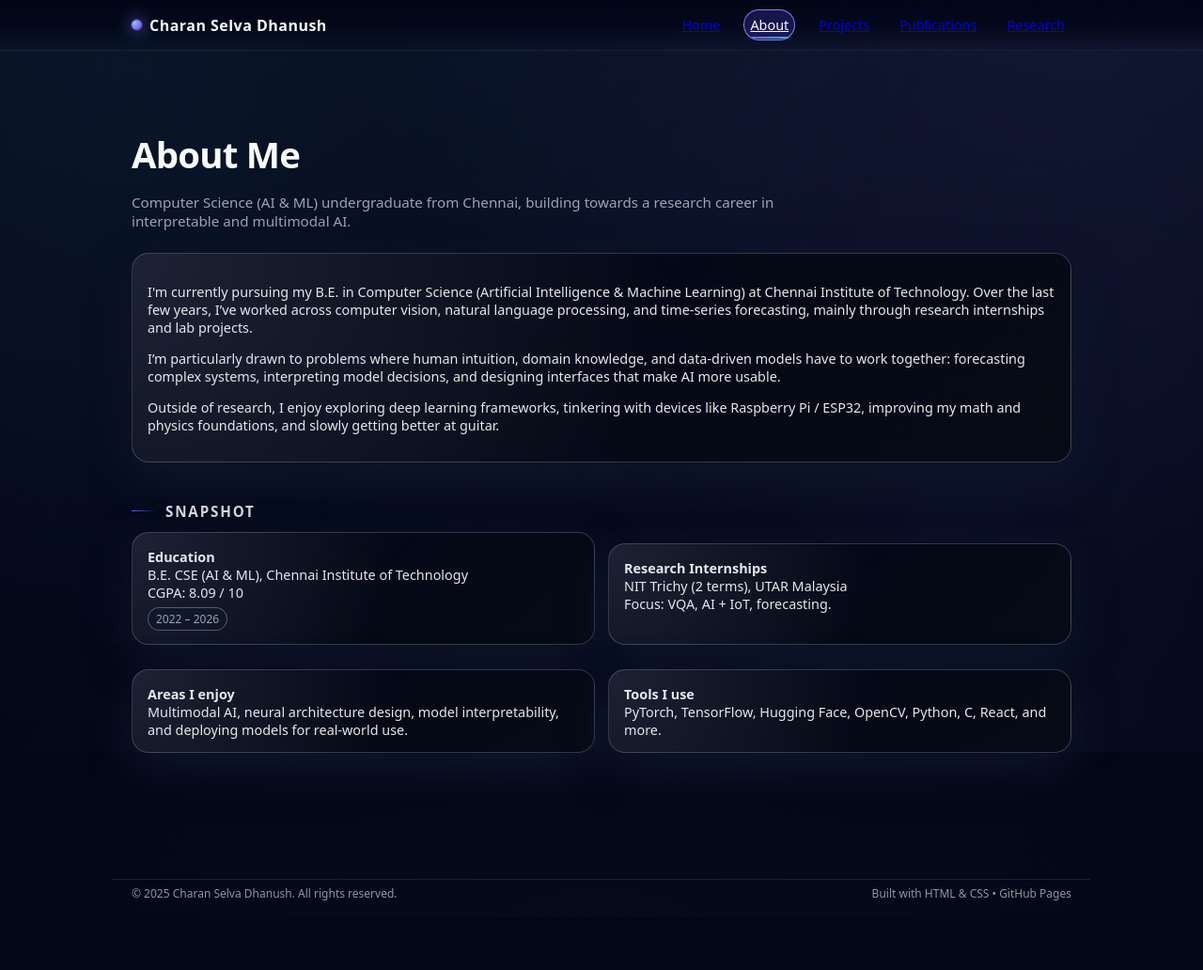
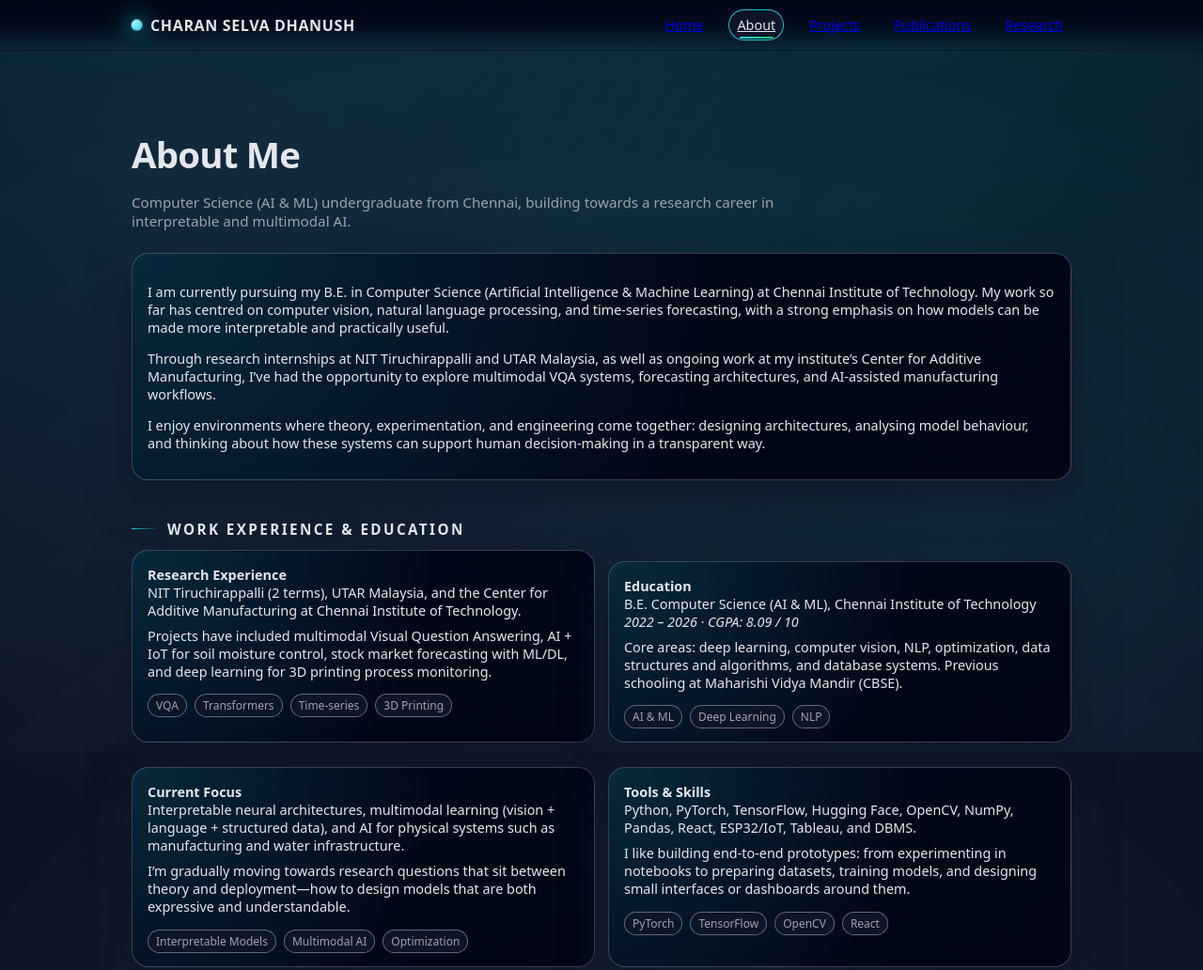
Before and after one commit to CharanR04/CharanR04, a plain HTML site: page about.html in a window 1280 px wide. Shown: the top 1032 px of the page at 94% size. Before the commit the page ends 977 px from the top, so only its background shows below. Drawn offline with Linux system fonts and the light colour scheme.

Commit message:
Warm and Clean

```diff
--- a/about.html
+++ b/about.html
@@ -27,54 +27,104 @@
     <section class="section">
       <h1 class="page-title">About Me</h1>
       <p class="page-subtitle">
-        Computer Science (AI &amp; ML) undergraduate from Chennai, building towards a
-        research career in interpretable and multimodal AI.
+        Computer Science (AI &amp; ML) undergraduate from Chennai, building towards a research
+        career in interpretable and multimodal AI.
       </p>
 
       <div class="card">
         <p>
-          I'm currently pursuing my B.E. in Computer Science (Artificial Intelligence &amp;
-          Machine Learning) at Chennai Institute of Technology. Over the last few years,
-          I’ve worked across computer vision, natural language processing, and time-series
-          forecasting, mainly through research internships and lab projects.
+          I am currently pursuing my B.E. in Computer Science (Artificial Intelligence &amp;
+          Machine Learning) at Chennai Institute of Technology. My work so far has centred on
+          computer vision, natural language processing, and time-series forecasting, with a
+          strong emphasis on how models can be made more interpretable and practically useful.
         </p>
         <p>
-          I’m particularly drawn to problems where human intuition, domain knowledge, and
-          data-driven models have to work together: forecasting complex systems, interpreting
-          model decisions, and designing interfaces that make AI more usable.
+          Through research internships at NIT Tiruchirappalli and UTAR Malaysia, as well as
+          ongoing work at my institute’s Center for Additive Manufacturing, I’ve had the
+          opportunity to explore multimodal VQA systems, forecasting architectures, and
+          AI-assisted manufacturing workflows.
         </p>
         <p>
-          Outside of research, I enjoy exploring deep learning frameworks, tinkering with
-          devices like Raspberry Pi / ESP32, improving my math and physics foundations, and
-          slowly getting better at guitar.
+          I enjoy environments where theory, experimentation, and engineering come together:
+          designing architectures, analysing model behaviour, and thinking about how these
+          systems can support human decision-making in a transparent way.
         </p>
       </div>
     </section>
 
+    <!-- WORK EXPERIENCE & EDUCATION -->
     <section class="section">
-      <div class="section-head"><span></span> Snapshot</div>
+      <div class="section-head"><span></span>Work Experience &amp; Education</div>
+
       <div class="grid">
+        <!-- Research Experience -->
+        <div class="card">
+          <strong>Research Experience</strong><br />
+          NIT Tiruchirappalli (2 terms), UTAR Malaysia, and the Center for Additive
+          Manufacturing at Chennai Institute of Technology.
+          <p style="margin-top: 8px;">
+            Projects have included multimodal Visual Question Answering, AI + IoT for soil
+            moisture control, stock market forecasting with ML/DL, and deep learning for 3D
+            printing process monitoring.
+          </p>
+          <div class="chip-row">
+            <span class="chip">VQA</span>
+            <span class="chip">Transformers</span>
+            <span class="chip">Time-series</span>
+            <span class="chip">3D Printing</span>
+          </div>
+        </div>
+
+        <!-- Education -->
         <div class="card">
           <strong>Education</strong><br />
-          B.E. CSE (AI &amp; ML), Chennai Institute of Technology<br />
-          CGPA: 8.09 / 10
+          B.E. Computer Science (AI &amp; ML), Chennai Institute of Technology<br />
+          <em>2022 – 2026 · CGPA: 8.09 / 10</em>
+          <p style="margin-top: 8px;">
+            Core areas: deep learning, computer vision, NLP, optimization, data structures and
+            algorithms, and database systems. Previous schooling at Maharishi Vidya Mandir
+            (CBSE).
+          </p>
           <div class="chip-row">
-            <span class="chip">2022 – 2026</span>
+            <span class="chip">AI &amp; ML</span>
+            <span class="chip">Deep Learning</span>
+            <span class="chip">NLP</span>
           </div>
         </div>
+
+        <!-- Focus / Directions -->
         <div class="card">
-          <strong>Research Internships</strong><br />
-          NIT Trichy (2 terms), UTAR Malaysia<br />
-          Focus: VQA, AI + IoT, forecasting.
+          <strong>Current Focus</strong><br />
+          Interpretable neural architectures, multimodal learning (vision + language +
+          structured data), and AI for physical systems such as manufacturing and water
+          infrastructure.
+          <p style="margin-top: 8px;">
+            I’m gradually moving towards research questions that sit between theory and
+            deployment—how to design models that are both expressive and understandable.
+          </p>
+          <div class="chip-row">
+            <span class="chip">Interpretable Models</span>
+            <span class="chip">Multimodal AI</span>
+            <span class="chip">Optimization</span>
+          </div>
         </div>
+
+        <!-- Tools / Skills -->
         <div class="card">
-          <strong>Areas I enjoy</strong><br />
-          Multimodal AI, neural architecture design, model interpretability,
-          and deploying models for real-world use.
-        </div>
-        <div class="card">
-          <strong>Tools I use</strong><br />
-          PyTorch, TensorFlow, Hugging Face, OpenCV, Python, C, React, and more.
+          <strong>Tools &amp; Skills</strong><br />
+          Python, PyTorch, TensorFlow, Hugging Face, OpenCV, NumPy, Pandas, React, ESP32/IoT,
+          Tableau, and DBMS.
+          <p style="margin-top: 8px;">
+            I like building end-to-end prototypes: from experimenting in notebooks to
+            preparing datasets, training models, and designing small interfaces or dashboards
+            around them.
+          </p>
+          <div class="chip-row">
+            <span class="chip">PyTorch</span>
+            <span class="chip">TensorFlow</span>
+            <span class="chip">OpenCV</span>
+            <span class="chip">React</span>
+          </div>
         </div>
       </div>
     </section>
--- a/style.css
+++ b/style.css
@@ -1,71 +1,77 @@
-/* =========
-   Base theme
-   ========= */
+/* ============================
+   Modern AI Researcher Theme
+   Deep navy + cyan + neon green
+   ============================ */
+
 :root {
-  --bg: #050816;
-  --bg-elevated: #070b16;
-  --accent: #6366f1;
-  --accent-2: #22c55e;
-  --accent-soft: rgba(99, 102, 241, 0.16);
-  --text-main: #f9fafb;
+  --bg: #020617;
+  --bg-elevated: #02091a;
+  --accent: #22d3ee;      /* cyan */
+  --accent-2: #22c55e;    /* neon green */
+  --accent-soft: rgba(34, 211, 238, 0.16);
+  --text-main: #e5e7eb;
   --text-muted: #9ca3af;
-  --border-subtle: rgba(148, 163, 184, 0.3);
+  --border-subtle: rgba(148, 163, 184, 0.35);
   --max-width: 1040px;
   --radius-lg: 18px;
   --radius-xl: 26px;
   --shadow-soft: 0 18px 45px rgba(15, 23, 42, 0.9);
-  --shadow-lift: 0 22px 60px rgba(15, 23, 42, 1);
-  --transition-fast: 180ms ease-out;
+  --shadow-lift: 0 24px 70px rgba(15, 23, 42, 1);
+  --transition-fast: 160ms ease-out;
   --transition-med: 220ms cubic-bezier(0.22, 0.61, 0.36, 1);
 }
 
-/* Smooth global scroll, but respect reduced motion */
+/* Global behaviour */
+
 * {
   box-sizing: border-box;
 }
+
 html {
   scroll-behavior: smooth;
 }
+
 @media (prefers-reduced-motion: reduce) {
   html {
     scroll-behavior: auto;
   }
 }
 
-/* =========
+/* ============================
    Body / background
-   ========= */
+   ============================ */
+
 body {
   margin: 0;
   font-family: system-ui, -apple-system, BlinkMacSystemFont, "Segoe UI",
     sans-serif;
   background:
-    radial-gradient(circle at 10% -20%, rgba(56, 189, 248, 0.08), transparent 55%),
-    radial-gradient(circle at 90% -20%, rgba(129, 140, 248, 0.15), transparent 50%),
-    radial-gradient(circle at 50% 120%, rgba(248, 250, 252, 0.02), transparent 60%),
-    #020617;
+    radial-gradient(circle at 10% -20%, rgba(34, 211, 238, 0.18), transparent 60%),
+    radial-gradient(circle at 90% -10%, rgba(45, 212, 191, 0.16), transparent 55%),
+    radial-gradient(circle at 50% 120%, rgba(15, 23, 42, 0.95), #020617);
   color: var(--text-main);
   -webkit-font-smoothing: antialiased;
   min-height: 100vh;
 }
 
-/* Subtle floating particles using ::before */
+/* Subtle layered glow overlay */
+
 body::before {
   content: "";
-  pointer-events: none;
   position: fixed;
   inset: 0;
-  opacity: 0.4;
+  pointer-events: none;
+  mix-blend-mode: screen;
+  opacity: 0.45;
   background-image:
-    radial-gradient(circle at 10% 20%, rgba(148, 163, 184, 0.08) 0, transparent 60%),
-    radial-gradient(circle at 80% 70%, rgba(129, 140, 248, 0.12) 0, transparent 60%);
-  mix-blend-mode: screen;
+    radial-gradient(circle at 15% 30%, rgba(148, 163, 184, 0.12) 0, transparent 55%),
+    radial-gradient(circle at 80% 70%, rgba(34, 211, 238, 0.16) 0, transparent 60%);
   z-index: -1;
 }
 
-/* =========
+/* ============================
    Layout
-   ========= */
+   ============================ */
 
 main {
   max-width: var(--max-width);
@@ -84,25 +90,25 @@ main {
   font-size: 0.95rem;
   color: var(--text-muted);
   margin-bottom: 24px;
-  max-width: 700px;
+  max-width: 720px;
 }
 
-/* =========
+/* ============================
    Navbar
-   ========= */
+   ============================ */
 
 header {
   position: sticky;
   top: 0;
   z-index: 30;
-  backdrop-filter: blur(16px);
+  backdrop-filter: blur(18px);
   background: linear-gradient(
     to bottom,
     rgba(2, 6, 23, 0.98),
     rgba(2, 6, 23, 0.86),
     transparent
   );
-  border-bottom: 1px solid rgba(31, 41, 55, 0.8);
+  border-bottom: 1px solid rgba(15, 23, 42, 0.95);
 }
 
 .nav-inner {
@@ -117,37 +123,43 @@ header {
 
 .nav-brand {
   font-weight: 600;
-  letter-spacing: 0.03em;
+  letter-spacing: 0.04em;
+  text-transform: uppercase;
   display: flex;
   align-items: center;
-  gap: 8px;
+  gap: 9px;
   position: relative;
-  cursor: pointer;
+  cursor: default;
 }
 
-/* Brand dot with glow & breathing animation */
+/* Cyan/green glowing dot */
+
 .nav-dot {
   width: 11px;
   height: 11px;
   border-radius: 999px;
-  background: radial-gradient(circle at 30% 30%, #a5b4fc, #4f46e5);
-  box-shadow: 0 0 14px rgba(99, 102, 241, 0.9);
-  animation: pulseDot 1.8s ease-in-out infinite;
+  background: radial-gradient(circle at 30% 30%, #a5f3fc, var(--accent));
+  box-shadow:
+    0 0 12px rgba(34, 211, 238, 0.95),
+    0 0 26px rgba(34, 197, 94, 0.75);
+  animation: pulseDot 1.9s ease-in-out infinite;
 }
 
-/* Tiny sheen when hovering over brand */
+/* Faint halo around name on hover */
+
 .nav-brand::after {
   content: "";
   position: absolute;
-  inset: -2px;
+  inset: -4px;
   border-radius: 999px;
-  background: radial-gradient(circle at 0% 0%, rgba(148, 163, 184, 0.3), transparent 55%);
+  background: radial-gradient(circle at 0% 0%, rgba(148, 163, 184, 0.26), transparent 60%);
   opacity: 0;
   pointer-events: none;
   transition: opacity 220ms ease-out;
 }
+
 .nav-brand:hover::after {
-  opacity: 1;
+  opacity: 0.6;
 }
 
 .nav-links {
@@ -159,7 +171,7 @@ header {
 
 .nav-links a {
   position: relative;
-  padding: 6px 6px;
+  padding: 6px 8px;
   border-radius: 999px;
   border: 1px solid transparent;
   transition:
@@ -170,24 +182,25 @@ header {
 }
 
 /* Animated underline */
+
 .nav-links a::after {
   content: "";
   position: absolute;
-  left: 12%;
-  right: 12%;
+  left: 18%;
+  right: 18%;
   bottom: 1px;
   height: 2px;
   border-radius: 999px;
-  background: linear-gradient(90deg, var(--accent), rgba(56, 189, 248, 0.9));
+  background: linear-gradient(90deg, var(--accent), var(--accent-2));
   transform: scaleX(0);
   transform-origin: center;
-  transition: transform 180ms ease-out;
+  transition: transform 160ms ease-out;
 }
 
 .nav-links a:hover {
   color: var(--text-main);
   background: rgba(15, 23, 42, 0.9);
-  border-color: rgba(75, 85, 99, 0.8);
+  border-color: rgba(51, 65, 85, 0.9);
   transform: translateY(-1px);
 }
 .nav-links a:hover::after {
@@ -196,16 +209,16 @@ header {
 
 .nav-links a.active {
   color: var(--text-main);
-  border-color: rgba(129, 140, 248, 0.95);
-  background: rgba(79, 70, 229, 0.25);
+  border-color: rgba(34, 211, 238, 0.9);
+  background: rgba(15, 23, 42, 0.95);
 }
 .nav-links a.active::after {
   transform: scaleX(1);
 }
 
-/* =========
+/* ============================
    Sections / headings
-   ========= */
+   ============================ */
 
 .section {
   margin-bottom: 42px;
@@ -214,17 +227,17 @@ header {
 .section-head {
   font-size: 0.95rem;
   font-weight: 600;
-  letter-spacing: 0.12em;
+  letter-spacing: 0.16em;
   text-transform: uppercase;
   margin-bottom: 12px;
   display: flex;
   align-items: center;
   gap: 10px;
-  color: #e5e7eb;
+  color: #f9fafb;
 }
 
 .section-head span {
-  width: 26px;
+  width: 28px;
   height: 1px;
   background: linear-gradient(90deg, var(--accent), transparent);
 }
@@ -235,11 +248,10 @@ header {
   margin-bottom: 12px;
 }
 
-/* =========
-   Card / grid styling
-   ========= */
+/* ============================
+   Cards / grid
+   ============================ */
 
-/* Glowing border effect using background + mask */
 .card {
   position: relative;
   border-radius: var(--radius-lg);
@@ -248,8 +260,8 @@ header {
   color: #e5e7eb;
 
   background:
-    radial-gradient(circle at 0% 0%, rgba(148, 163, 184, 0.18), transparent 55%),
-    linear-gradient(135deg, #020617, var(--bg-elevated));
+    radial-gradient(circle at 0% 0%, rgba(34, 211, 238, 0.16), transparent 60%),
+    linear-gradient(135deg, var(--bg-elevated), #020617);
   border: 1px solid var(--border-subtle);
   box-shadow: var(--shadow-soft);
 
@@ -261,58 +273,62 @@ header {
     background 220ms ease-out;
 }
 
+/* Subtle cyan/green edge glow on hover */
+
 .card::before {
   content: "";
   position: absolute;
   inset: -1px;
   border-radius: inherit;
   background: conic-gradient(
-    from 180deg,
-    rgba(96, 165, 250, 0.5),
-    rgba(167, 139, 250, 0.7),
-    rgba(52, 211, 153, 0.5),
-    rgba(96, 165, 250, 0.5)
+    from 200deg,
+    rgba(34, 211, 238, 0.8),
+    rgba(16, 185, 129, 0.7),
+    rgba(56, 189, 248, 0.8),
+    rgba(34, 211, 238, 0.8)
   );
   opacity: 0;
   z-index: -1;
   transition: opacity 260ms ease-out;
+  padding: 1px;
   mask:
     linear-gradient(#000 0 0) content-box,
     linear-gradient(#000 0 0);
   -webkit-mask:
     linear-gradient(#000 0 0) content-box,
     linear-gradient(#000 0 0);
-  padding: 1px;
 }
 
-/* Hover: lift, glow, slight tilt based on cursor */
 .card:hover {
   transform: translateY(-4px);
-  border-color: rgba(129, 140, 248, 0.9);
+  border-color: rgba(34, 211, 238, 0.9);
   box-shadow: var(--shadow-lift);
   background:
-    radial-gradient(circle at 0% 0%, rgba(129, 140, 248, 0.32), transparent 60%),
+    radial-gradient(circle at 0% 0%, rgba(34, 211, 238, 0.28), transparent 65%),
     linear-gradient(135deg, #020617, #020617);
 }
+
 .card:hover::before {
   opacity: 0.9;
 }
 
-/* Stack of cards spacing */
+/* Stacked cards */
+
 .card + .card {
   margin-top: 12px;
 }
 
-/* Grid layout */
+/* Two-column grid (collapses on mobile) */
+
 .grid {
   display: grid;
   grid-template-columns: repeat(2, minmax(0, 1fr));
   gap: 14px;
 }
 
-/* =========
+/* ============================
    Chips & buttons
-   ========= */
+   ============================ */
 
 .chip-row {
   display: flex;
@@ -325,8 +341,8 @@ header {
   font-size: 0.75rem;
   padding: 3px 8px;
   border-radius: 999px;
-  border: 1px solid rgba(148, 163, 184, 0.5);
-  background: rgba(15, 23, 42, 0.88);
+  border: 1px solid rgba(148, 163, 184, 0.6);
+  background: rgba(15, 23, 42, 0.92);
   color: var(--text-muted);
   position: relative;
   overflow: hidden;
@@ -338,21 +354,22 @@ header {
     transform var(--transition-fast);
 }
 
-/* Chip hover: micro pop + inner glow */
+/* Micro interaction on chip hover */
+
 .chip::after {
   content: "";
   position: absolute;
   inset: 0;
   border-radius: inherit;
-  background: radial-gradient(circle at 30% 0%, rgba(148, 163, 184, 0.4), transparent 60%);
+  background: radial-gradient(circle at 30% 0%, rgba(148, 163, 184, 0.5), transparent 70%);
   opacity: 0;
   transition: opacity 180ms ease-out;
 }
 
 .chip:hover {
   transform: translateY(-1px) scale(1.03);
-  border-color: rgba(129, 140, 248, 0.9);
-  color: #e5e7eb;
+  border-color: rgba(34, 211, 238, 0.9);
+  color: #f9fafb;
 }
 .chip:hover::after {
   opacity: 1;
@@ -386,7 +403,8 @@ header {
     color var(--transition-med);
 }
 
-/* “Shimmer” highlight on hover using pseudo-element */
+/* Shimmer effect */
+
 .btn::before {
   content: "";
   position: absolute;
@@ -398,7 +416,7 @@ header {
   background: linear-gradient(
     120deg,
     transparent 0%,
-    rgba(248, 250, 252, 0.45) 50%,
+    rgba(248, 250, 252, 0.5) 50%,
     transparent 100%
   );
   opacity: 0;
@@ -408,15 +426,15 @@ header {
 }
 
 .btn-primary {
-  background: linear-gradient(135deg, #4f46e5, #6366f1);
-  border-color: rgba(129, 140, 248, 0.95);
-  color: #e5e7eb;
-  box-shadow: 0 14px 40px rgba(79, 70, 229, 0.5);
+  background: linear-gradient(135deg, #0ea5e9, var(--accent));
+  border-color: rgba(34, 211, 238, 0.95);
+  color: #f9fafb;
+  box-shadow: 0 14px 40px rgba(8, 47, 73, 0.9);
 }
 
 .btn-primary:hover {
   transform: translateY(-2px);
-  box-shadow: 0 18px 52px rgba(79, 70, 229, 0.85);
+  box-shadow: 0 20px 56px rgba(8, 47, 73, 1);
 }
 .btn-primary:hover::before {
   opacity: 1;
@@ -424,12 +442,13 @@ header {
 }
 
 .btn-ghost {
-  background: rgba(15, 23, 42, 0.78);
+  background: rgba(15, 23, 42, 0.88);
   color: var(--text-muted);
-  border-color: rgba(75, 85, 99, 0.85);
+  border-color: rgba(51, 65, 85, 0.95);
 }
+
 .btn-ghost:hover {
-  background: rgba(31, 41, 55, 0.95);
+  background: rgba(15, 23, 42, 1);
   color: var(--text-main);
   transform: translateY(-1px);
 }
@@ -438,9 +457,9 @@ header {
   transform: translateX(260%) skewX(-20deg);
 }
 
-/* =========
+/* ============================
    Footer
-   ========= */
+   ============================ */
 
 footer {
   max-width: var(--max-width);
@@ -451,23 +470,22 @@ footer {
   display: flex;
   justify-content: space-between;
   gap: 10px;
-  border-top: 1px solid rgba(31, 41, 55, 0.9);
+  border-top: 1px solid rgba(15, 23, 42, 0.95);
   margin-top: 36px;
   opacity: 0.92;
 }
 
-/* On hover, tiny color shift */
 footer:hover {
   opacity: 1;
 }
 
-/* =========
+/* ============================
    Responsive
-   ========= */
+   ============================ */
 
 @media (max-width: 800px) {
   main {
-    padding-top: 74px;
+    padding-top: 76px;
   }
   .nav-links {
     display: none;
@@ -484,9 +502,9 @@ footer:hover {
   }
 }
 
-/* =========
+/* ============================
    Animations
-   ========= */
+   ============================ */
 
 @keyframes fadeInUp {
   from {
@@ -502,19 +520,26 @@ footer:hover {
 @keyframes pulseDot {
   0% {
     transform: scale(1);
-    box-shadow: 0 0 14px rgba(129, 140, 248, 0.9);
+    box-shadow:
+      0 0 12px rgba(34, 211, 238, 0.9),
+      0 0 26px rgba(34, 197, 94, 0.7);
   }
   50% {
     transform: scale(1.12);
-    box-shadow: 0 0 22px rgba(129, 140, 248, 1);
+    box-shadow:
+      0 0 20px rgba(34, 211, 238, 1),
+      0 0 40px rgba(34, 197, 94, 0.85);
   }
   100% {
     transform: scale(1);
-    box-shadow: 0 0 14px rgba(129, 140, 248, 0.9);
+    box-shadow:
+      0 0 12px rgba(34, 211, 238, 0.9),
+      0 0 26px rgba(34, 197, 94, 0.7);
   }
 }
 
-/* Reduce animations for users who prefer it */
+/* Respect reduced motion */
+
 @media (prefers-reduced-motion: reduce) {
   * {
     animation-duration: 0.01ms !important;
```
Also changed, not shown: index.html (+50 -21 lines).
